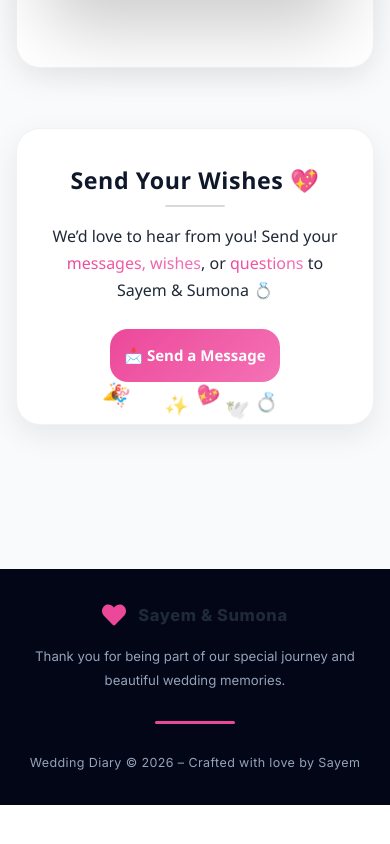
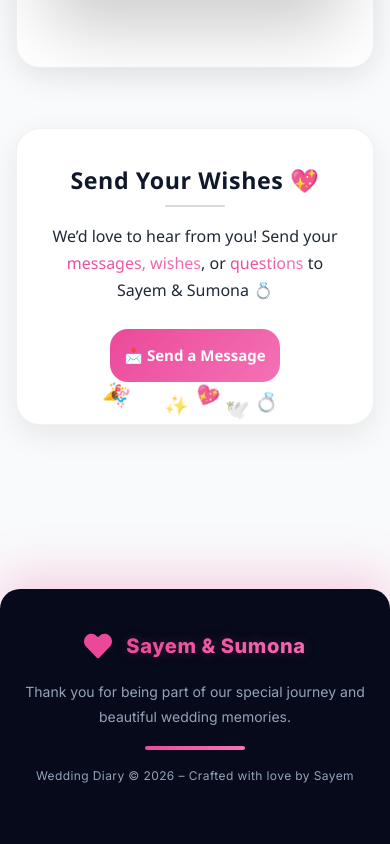
Before and after one commit to sanjida2007/Wedding-Diary, a React (Vite) app: page / in a window 390 px wide. Shown: the part 2585-3429 px from the top of the page. Before the commit the page ends 3390 px from the top, so only its background shows below. Built offline with nearby package versions, Linux system fonts and the light colour scheme.

Commit message:
Install button added

```diff
--- a/index.html
+++ b/index.html
@@ -1,6 +1,9 @@
-<!doctype html>
+<!DOCTYPE html>
 <html lang="en">
   <head>
+    <link rel="manifest" href="/manifest.json" />
+    <meta name="theme-color" content="#ec4899" />
+
     <meta charset="UTF-8" />
     <link rel="icon" type="image/svg+xml" href="/vite.svg" />
     <meta name="viewport" content="width=device-width, initial-scale=1.0" />
--- a/src/components/Footer.jsx
+++ b/src/components/Footer.jsx
@@ -1,25 +1,35 @@
 import React from "react";
 import { FaHeart } from "react-icons/fa";
 import "../styles/Footer.css";
+import InstallApp from "../components/InstallApp";
 
 const Footer = () => {
   return (
     <footer className="footer">
       <div className="footer-container">
+        {/* Branding */}
         <div className="footer-brand">
           <FaHeart className="footer-icon" aria-hidden="true" />
           <h3 className="footer-heading">Sayem & Sumona</h3>
         </div>
 
+        {/* Main Text */}
         <p className="footer-text">
           Thank you for being part of our special journey and beautiful wedding memories.
         </p>
 
+        {/* Animated Gradient Divider */}
         <div className="footer-divider" />
 
+        {/* Copyright */}
         <p className="footer-copy">
           Wedding Diary © 2026 – Crafted with love by Sayem
         </p>
+      </div>
+
+      {/* Mobile Install Button */}
+      <div className="mobile-install-wrapper">
+        <InstallApp variant="menu" />
       </div>
     </footer>
   );
--- /dev/null
+++ b/src/components/InstallApp.jsx
@@ -0,0 +1,106 @@
+import React, { useEffect, useState } from "react";
+import "../styles/InstallApp.css";
+
+const InstallApp = ({ variant = "fixed" }) => {
+  const [deferredPrompt, setDeferredPrompt] = useState(null);
+  const [canInstall, setCanInstall] = useState(false);
+  const [showPopup, setShowPopup] = useState(false);
+
+  useEffect(() => {
+    const handler = (e) => {
+      e.preventDefault(); // prevent browser auto popup
+      setDeferredPrompt(e); // store for later
+      setCanInstall(true);
+    };
+
+    window.addEventListener("beforeinstallprompt", handler);
+
+    return () => window.removeEventListener("beforeinstallprompt", handler);
+  }, []);
+
+  if (!canInstall) return null;
+
+  const openCustomPopup = () => {
+    setShowPopup(true);
+  };
+
+  const handleConfirmInstall = async () => {
+    if (!deferredPrompt) return;
+
+    // show browser's install prompt only now
+    deferredPrompt.prompt();
+    await deferredPrompt.userChoice;
+
+    setCanInstall(false);
+    setShowPopup(false);
+  };
+
+  const handleCancel = () => {
+    setShowPopup(false);
+  };
+
+  /* ===== MOBILE MENU BUTTON ===== */
+  if (variant === "menu") {
+    return (
+      <>
+        <button className="menu-install-btn" onClick={openCustomPopup}>
+          📲 Download App
+        </button>
+
+        {showPopup && (
+          <div className="install-popup-overlay">
+            <div className="install-popup">
+              <h4>📲 Install Wedding App?</h4>
+              <p>Fast, offline, fullscreen experience for your wedding diary.</p>
+              <div className="popup-btns">
+                <button className="popup-install-btn" onClick={handleConfirmInstall}>
+                  Install
+                </button>
+                <button className="popup-cancel-btn" onClick={handleCancel}>
+                  Cancel
+                </button>
+              </div>
+            </div>
+          </div>
+        )}
+      </>
+    );
+  }
+
+  /* ===== INSTALL FIXED BAR ===== */
+  return (
+    <>
+      <div className="install-position">
+        <div className="install-text">
+          <span>📲</span>
+          <div>
+            <strong>Install Wedding App</strong>
+            <small>Fast • Offline • Fullscreen</small>
+          </div>
+        </div>
+        <button className="install-btn" onClick={openCustomPopup}>
+          Install
+        </button>
+      </div>
+
+      {showPopup && (
+        <div className="install-popup-overlay">
+          <div className="install-popup">
+            <h4>📲 Install Wedding App?</h4>
+            <p>Fast, offline, fullscreen experience for your wedding diary.</p>
+            <div className="popup-btns">
+              <button className="popup-install-btn" onClick={handleConfirmInstall}>
+                Install
+              </button>
+              <button className="popup-cancel-btn" onClick={handleCancel}>
+                Cancel
+              </button>
+            </div>
+          </div>
+        </div>
+      )}
+    </>
+  );
+};
+
+export default InstallApp;
--- a/src/components/Navbar.jsx
+++ b/src/components/Navbar.jsx
@@ -3,6 +3,7 @@ import { NavLink, Link } from "react-router-dom";
 import { motion } from "framer-motion";
 import { FaHeart, FaBars, FaTimes } from "react-icons/fa";
 import "../styles/Navbar.css";
+import InstallApp from "../components/InstallApp";
 
 const Navbar = () => {
   const [open, setOpen] = useState(false);
@@ -59,6 +60,10 @@ const Navbar = () => {
         <NavLink to="/videos" className={getLinkClasses} onClick={closeMenu}>Videos</NavLink>
         <NavLink to="/about" className={getLinkClasses} onClick={closeMenu}>About</NavLink>
         <NavLink to="/contact" className={getLinkClasses} onClick={closeMenu}>Contact Us</NavLink>
+          {/* ✅ INSTALL BUTTON */}
+  <div className="mobile-install-wrapper">
+    <InstallApp variant="menu" />
+  </div>
       </aside>
     </header>
   );
--- a/src/pages/Home.jsx
+++ b/src/pages/Home.jsx
@@ -6,6 +6,7 @@ import "../styles/Home.css";
 import PhotoCarousel from "../components/PhotoCarousel";
 import VideoCarousel from "../components/VideoCarousel";
 import SectionPreview from "../components/SectionPreview";
+import InstallApp from "../components/InstallApp";
 
 
 const Home = () => {
--- a/src/styles/Footer.css
+++ b/src/styles/Footer.css
@@ -1,105 +1,164 @@
-/* ===== Premium Professional Footer ===== */
-
 @import url("https://fonts.googleapis.com/css2?family=Inter:wght@400;600;700;800&display=swap");
 
+/* ===== Variables ===== */
 :root {
-  --footer-bg: #020617;
+  --footer-bg: rgba(2, 6, 23, 0.98);
   --footer-accent: #ec4899;
   --footer-text: #e2e8f0;
   --footer-muted: #94a3b8;
+  --divider-gradient: linear-gradient(90deg, #ec4899, #f472b6, #fcd34d);
+  --footer-padding-vertical: 64px;
+  --footer-padding-horizontal: 32px;
+  --footer-gap: 24px;
 }
 
-/* Main Footer */
+/* ===== Main Footer ===== */
 .footer {
   background-color: var(--footer-bg);
+  backdrop-filter: blur(14px);
   color: var(--footer-text);
-  margin-top: 60px;
-  padding: 48px 24px;
+  margin-top: 80px;
+  padding: var(--footer-padding-vertical) var(--footer-padding-horizontal);
   text-align: center;
   font-family: "Inter", sans-serif;
+  position: relative;
+  border-top-left-radius: 20px;
+  border-top-right-radius: 20px;
+  box-shadow: 0 -12px 50px rgba(236,72,153,0.25);
+  display: flex;
+  flex-direction: column;
+  align-items: center;
+  gap: var(--footer-gap);
 }
 
 /* Container */
 .footer-container {
   max-width: 1100px;
-  margin: 0 auto;
+  width: 100%;
   display: flex;
   flex-direction: column;
   align-items: center;
+  gap: var(--footer-gap);
 }
 
 /* Branding Area */
 .footer-brand {
   display: flex;
   align-items: center;
-  gap: 12px;
-  margin-bottom: 16px;
+  gap: 14px;
 }
 
 .footer-icon {
-  font-size: 24px;
+  font-size: 28px;
   color: var(--footer-accent);
+  transition: transform 0.3s ease;
+}
+
+.footer-icon:hover {
+  transform: scale(1.2);
 }
 
 .footer-heading {
-  font-size: 22px;
+  font-size: 26px;
   font-weight: 800;
   margin: 0;
   letter-spacing: 0.6px;
+  background: linear-gradient(135deg, #ec4899, #f472b6);
+  -webkit-background-clip: text;
+  -webkit-text-fill-color: transparent;
+  text-shadow: 0 0 12px rgba(236,72,153,0.25);
+  transition: transform 0.3s ease;
+}
+
+.footer-heading:hover {
+  transform: scale(1.05);
 }
 
 /* Main Text */
 .footer-text {
-  font-size: 15px;
+  font-size: 16px;
   color: var(--footer-muted);
   max-width: 720px;
-  line-height: 1.8;
+  line-height: 1.85;
+  transition: all 0.3s ease;
 }
 
-/* Divider Line */
+.footer-text:hover {
+  color: #f472b6;
+  transform: translateY(-2px);
+}
+
+/* Animated Gradient Divider */
 .footer-divider {
-  width: 80px;
-  height: 3px;
-  background-color: var(--footer-accent);
-  margin: 28px 0;
-  border-radius: 10px;
+  width: 120px;
+  height: 4px;
+  border-radius: 12px;
+  background: var(--divider-gradient);
+  background-size: 200% 100%;
+  animation: gradientShift 3s linear infinite;
+
+}
+
+@keyframes gradientShift {
+  0% { background-position: 0% 0%; }
+  50% { background-position: 100% 0%; }
+  100% { background-position: 0% 0%; }
 }
 
 /* Copyright Text */
 .footer-copy {
-  font-size: 13.5px;
+  font-size: 14px;
   color: var(--footer-muted);
   letter-spacing: 0.4px;
   margin: 0;
+  transition: color 0.3s ease;
 }
 
-/* ===== Responsive Realism ===== */
+.footer-copy:hover {
+  color: #f472b6;
+}
+
+/* Mobile Install Button Wrapper */
+.mobile-install-wrapper {
+  margin-top: 10px;
+  display: flex;
+  justify-content: center;
+}
+
+/* ===== Responsive ===== */
+@media (max-width: 1024px) {
+  :root {
+    --footer-padding-vertical: 56px;
+    --footer-padding-horizontal: 28px;
+    --footer-gap: 20px;
+  }
+
+  .footer-heading { font-size: 24px; }
+  .footer-text { font-size: 15px; line-height: 1.8; }
+  .footer-copy { font-size: 13px; }
+  .footer-divider { width: 100px; }
+}
 
 @media (max-width: 768px) {
-  .footer {
-    padding: 32px 14px;
+  :root {
+    --footer-padding-vertical: 48px;
+    --footer-padding-horizontal: 24px;
+    --footer-gap: 18px;
   }
 
-  .footer-heading {
-    font-size: 18px;
-  }
-
-  .footer-text {
-    font-size: 13.8px;
-  }
-
-  .footer-copy {
-    font-size: 12.5px;
-  }
+  .footer-heading { font-size: 22px; }
+  .footer-text { font-size: 14.5px; }
+  .footer-copy { font-size: 12.5px; }
 }
 
 @media (max-width: 480px) {
-  .footer-text {
-    font-size: 13.2px;
-    padding: 0 10px;
+  :root {
+    --footer-padding-vertical: 40px;
+    --footer-padding-horizontal: 16px;
+    --footer-gap: 16px;
   }
 
-  .footer-heading {
-    font-size: 16.5px;
-  }
+  .footer-heading { font-size: 20px; }
+  .footer-text { font-size: 14px; }
+  .footer-copy { font-size: 12px; }
 }
--- /dev/null
+++ b/src/styles/InstallApp.css
@@ -0,0 +1,165 @@
+/* ===== INSTALL BAR / BUTTON ===== */
+.install-position {
+  position: fixed;
+  bottom: 24px;
+  left: 50%;
+  transform: translateX(-50%);
+  width: calc(100% - 32px);
+  max-width: 420px;
+  z-index: 9999;
+
+  background: rgba(255, 255, 255, 0.95);
+  backdrop-filter: blur(12px);
+  border-radius: 20px;
+  padding: 14px 20px;
+  display: flex;
+  align-items: center;
+  justify-content: space-between;
+  box-shadow: 0 12px 30px rgba(236,72,153,0.25), 0 6px 20px rgba(244,114,182,0.2);
+}
+
+.install-text {
+  display: flex;
+  align-items: center;
+  gap: 12px;
+}
+
+.install-text span {
+  font-size: 2rem;
+  animation: pulseIcon 1.5s infinite alternate;
+}
+
+.install-text strong {
+  display: block;
+  font-size: 1rem;
+  font-weight: 700;
+  color: #111827;
+}
+
+.install-text small {
+  font-size: 0.75rem;
+  color: #6b7280;
+}
+
+.install-btn {
+  background: linear-gradient(135deg, #ec4899, #f472b6);
+  border: none;
+  border-radius: 20px;
+  padding: 10px 22px;
+  color: #fff;
+  font-weight: 700;
+  cursor: pointer;
+  font-size: 0.95rem;
+  transition: all 0.3s ease;
+  box-shadow: 0 6px 20px rgba(236,72,153,0.3), 0 4px 12px rgba(244,114,182,0.2);
+}
+
+.install-btn:hover {
+  transform: scale(1.05);
+  box-shadow: 0 10px 30px rgba(236,72,153,0.5), 0 6px 20px rgba(244,114,182,0.35);
+}
+
+/* ===== POPUP OVERLAY ===== */
+.install-popup-overlay {
+  position: fixed;
+  inset: 0;
+  background: rgba(0,0,0,0.45);
+  backdrop-filter: blur(3px);
+  display: flex;
+  justify-content: center;
+  align-items: center;
+  z-index: 10000;
+}
+
+/* ===== POPUP CARD ===== */
+.install-popup {
+  background: #ffffff;
+  border-radius: 18px;
+  padding: 24px 28px;
+  max-width: 380px;
+  width: 90%;
+  text-align: center;
+  box-shadow: 0 15px 50px rgba(236,72,153,0.25), 0 8px 30px rgba(244,114,182,0.2);
+  display: flex;
+  flex-direction: column;
+  gap: 18px;
+}
+
+.install-popup h4 {
+  font-size: 1.15rem;
+  font-weight: 700;
+  margin: 0;
+  color: #111827;
+}
+
+.install-popup p {
+  font-size: 0.88rem;
+  color: #6b7280;
+  line-height: 1.5;
+}
+
+/* Buttons inside popup */
+.popup-btns {
+  display: flex;
+  gap: 12px;
+  justify-content: center;
+  flex-wrap: wrap;
+}
+
+.popup-install-btn {
+  background: linear-gradient(135deg, #ec4899, #f472b6);
+  border: none;
+  border-radius: 14px;
+  padding: 10px 20px;
+  color: #fff;
+  font-weight: 700;
+  cursor: pointer;
+  transition: all 0.25s ease;
+}
+
+.popup-install-btn:hover {
+  transform: scale(1.05);
+  box-shadow: 0 8px 28px rgba(236,72,153,0.35), 0 6px 18px rgba(244,114,182,0.25);
+}
+
+.popup-cancel-btn {
+  background: #f3f4f6;
+  border: none;
+  border-radius: 14px;
+  padding: 10px 20px;
+  color: #374151;
+  font-weight: 600;
+  cursor: pointer;
+  transition: all 0.25s ease;
+}
+
+.popup-cancel-btn:hover {
+  background: #e5e7eb;
+}
+
+/* ICON PULSE */
+@keyframes pulseIcon {
+  0% { transform: scale(1) translateY(0); }
+  50% { transform: scale(1.1) translateY(-2px); }
+  100% { transform: scale(1) translateY(0); }
+}
+
+/* ===== MOBILE MENU INSTALL BUTTON ===== */
+.menu-install-btn {
+  margin-top: 18px;
+  padding: 12px 18px;
+  border-radius: 16px;
+  border: none;
+  background: linear-gradient(135deg, #ec4899, #f472b6);
+  color: #fff;
+  font-weight: 700;
+  font-size: 0.95rem;
+  cursor: pointer;
+  transition: all 0.3s ease;
+  box-shadow: 0 6px 20px rgba(236,72,153,0.25), 0 4px 12px rgba(244,114,182,0.2);
+}
+
+.menu-install-btn:hover {
+  transform: scale(1.05);
+  box-shadow: 0 10px 30px rgba(236,72,153,0.45), 0 6px 20px rgba(244,114,182,0.35);
+}
```
Also changed, not shown: public/service-worker.js (added, +7 -0 lines), public/sw.js (added, +7 -0 lines), public/icons/icon-192.png (added), public/icons/icon-512.png (added), public/index.html (added), public/manifest.json (added).
